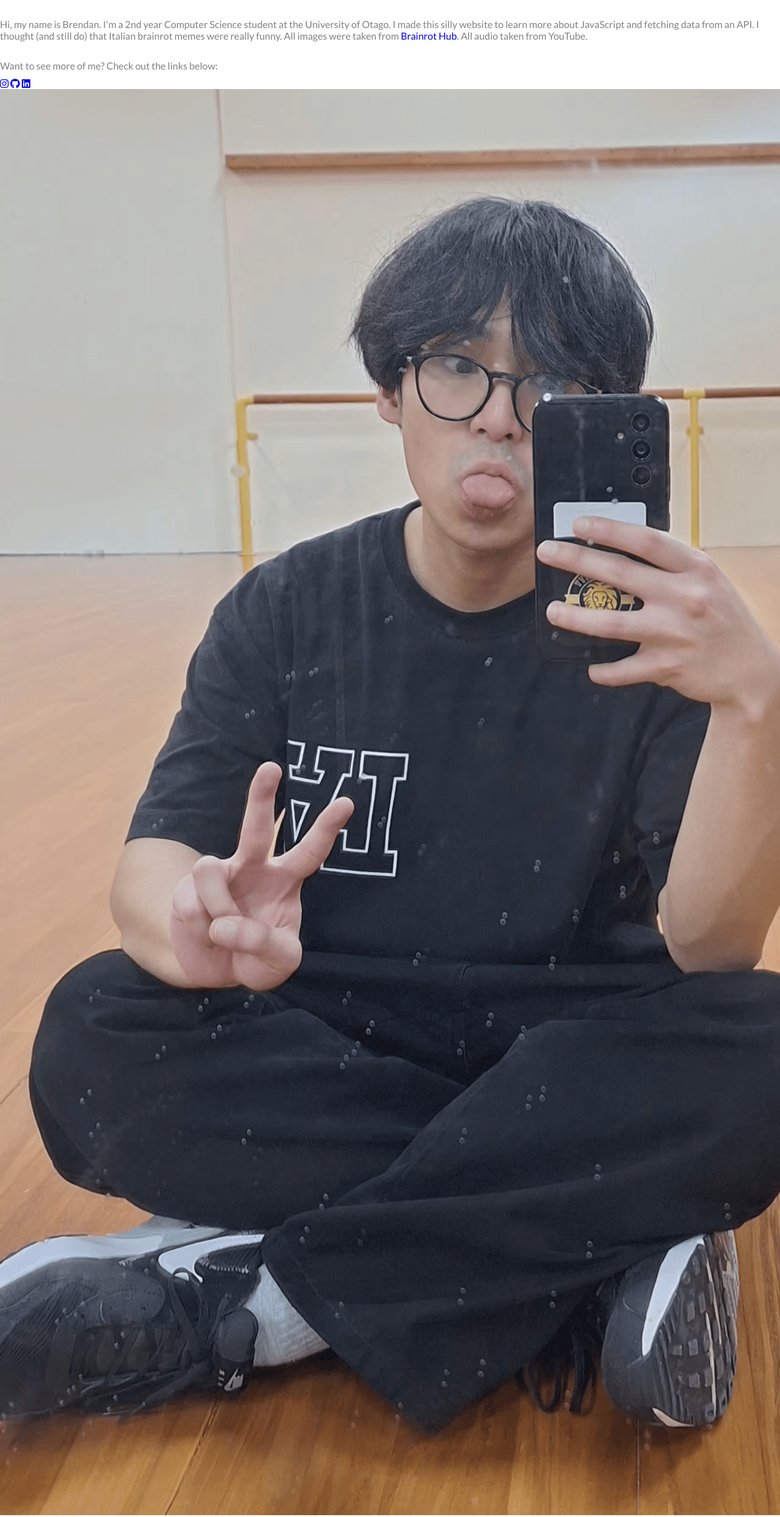
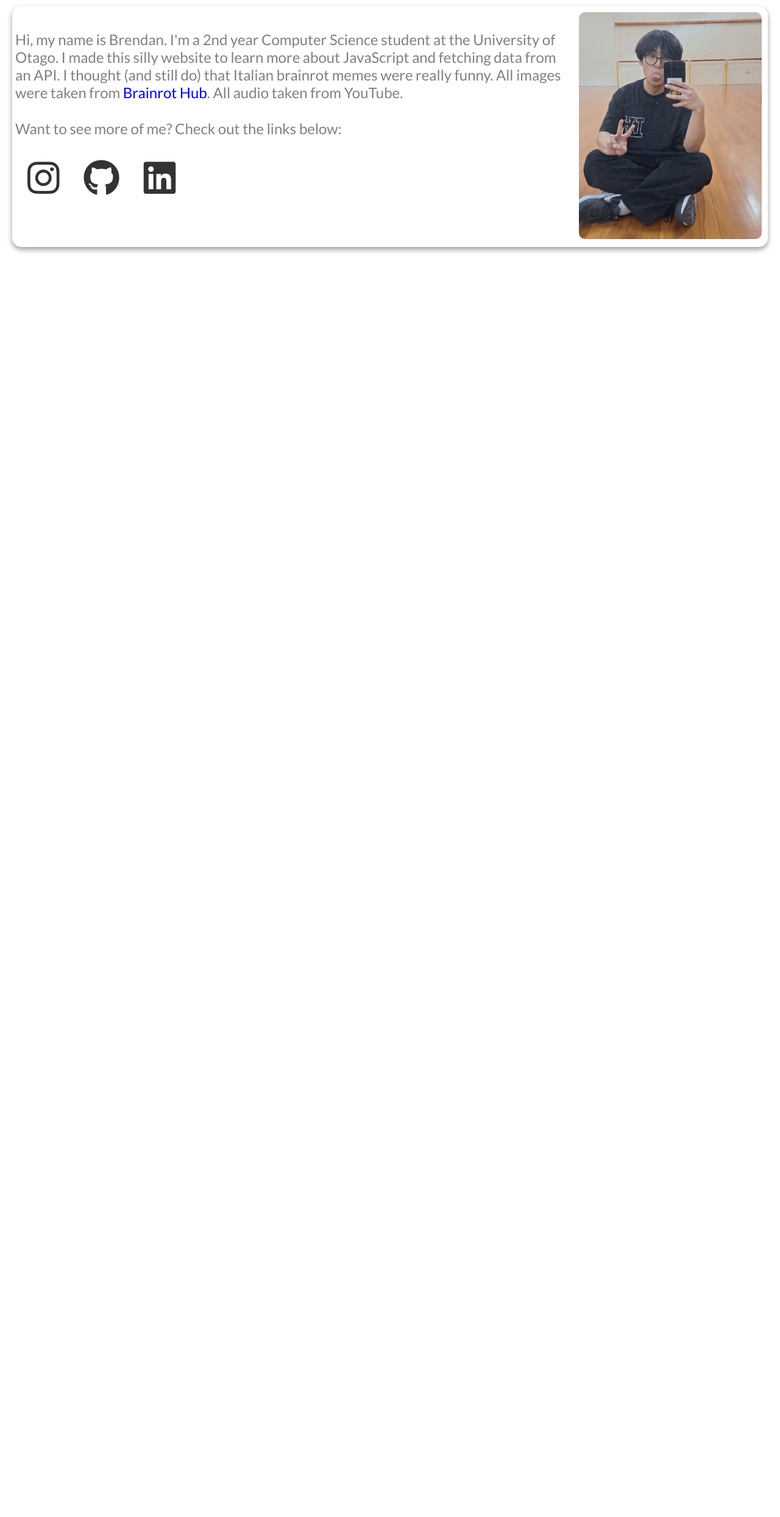
Before and after one commit to StrangeVials/brainrot-wiki, a Flask app: page /author.html in a window 1280 px wide; the page is wider, and only the part inside the window is pictured. Shown: the part 64-2551 px from the top of that part at 61% size. After the commit the page ends 478 px from the top of that part, so only its background shows below. Run offline with Flask 3, Linux system fonts and the light colour scheme; some libraries are stand-ins or nearby versions.

Commit message:
Enhance CSS with author information styles
Added author information section with styling.

```diff
--- a/static/css/index.css
+++ b/static/css/index.css
@@ -80,6 +80,47 @@ a{
 
 }
 
+.author-information {
+  display: flex;
+  flex-direction: row;
+  box-shadow: 0 4px 8px rgba(0, 0, 0, 0.4);
+  border-radius: 15px;
+  margin: 10px 20px;
+}
+
+.author-description {
+  margin: 10px 5px;
+}
+
+.author-text {
+  font-size: 24px;
+}
+
+.author-picture {
+  width: 300px;
+  height: auto;
+  margin: 10px;
+  border-radius: 10px;
+}
+
+.author-links {
+  display: flex;
+  gap: 40px;
+  justify-content: left;
+  padding: 20px;
+}
+
+.author-links a {
+  font-size: 60px;
+  color: #333;
+  transition:
+    transform 0.2s,
+    color 0.2s;
+}
+
+
+
+
 .view-more-section{
     text-align: center;
 
@@ -149,4 +190,5 @@ a{
     }
 
 
+
 }
```
